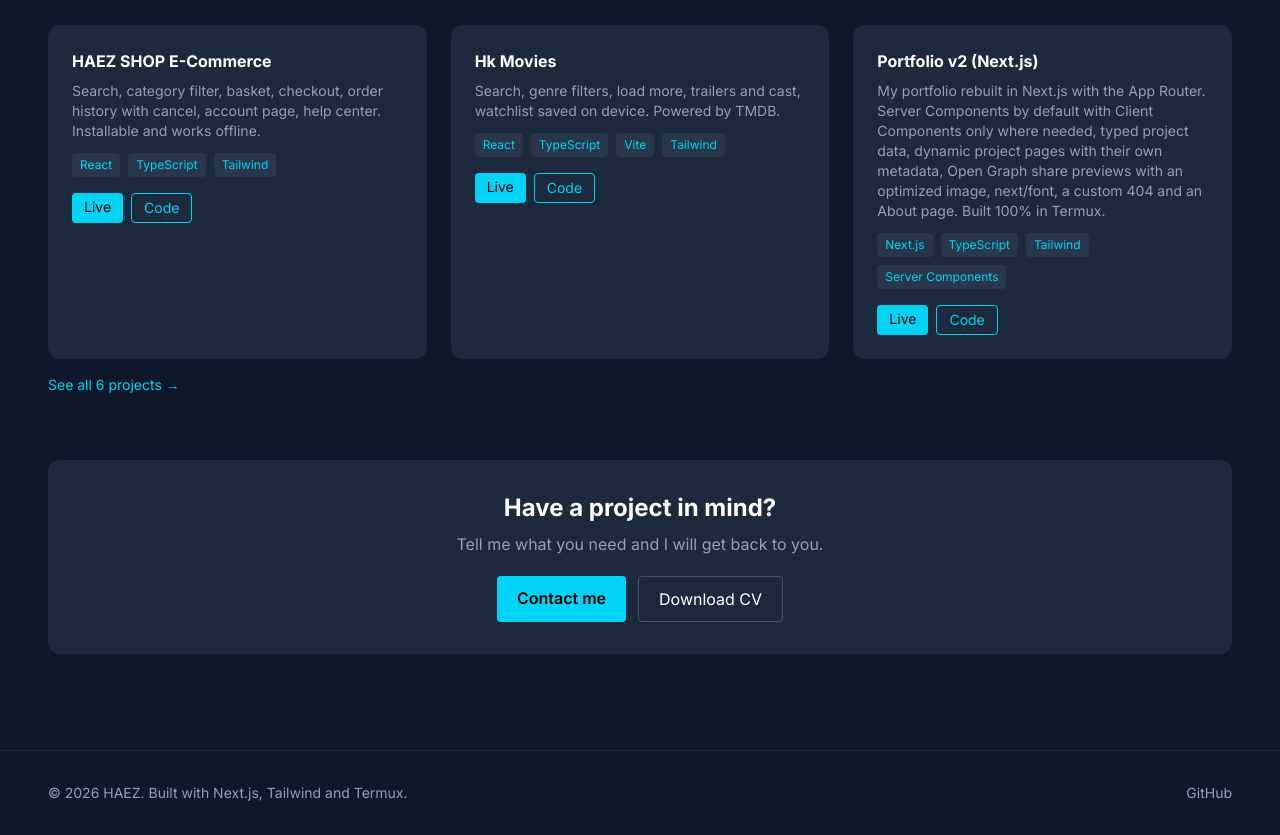
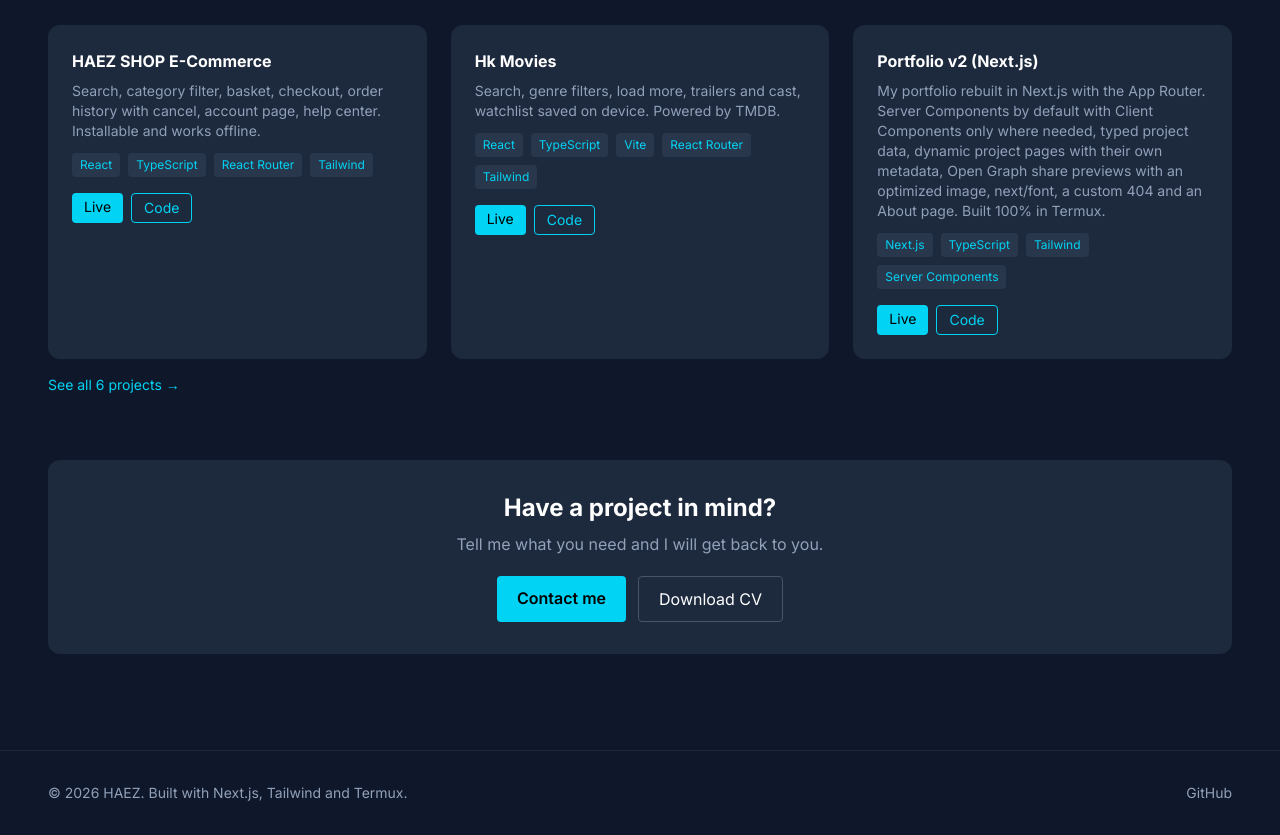
Before and after one commit to Haez0004/haez-portfolio, a Next.js app: page / in a window 1280 px wide. Shown: the part 963-1798 px from the top of the page. Built offline with nearby package versions, Linux system fonts and the light colour scheme.

Commit message:
docs: show React Router and real features on project cards

```diff
--- a/data/projects.ts
+++ b/data/projects.ts
@@ -30,8 +30,8 @@ export const projects: Project[] = [
     slug: "expense-tracker",
     title: "Expense Tracker",
     description:
-      "Offline Expense Tracker with Search, Monthly Filter, Edit/Delete. Installable, works without internet.",
-    tech: ["React", "Vite", "PWA"],
+      "Multi-page React app with dashboard, transactions, analytics, monthly budget and settings. Search, month and date filters, edit/delete, multi-currency. Installable PWA that works offline.",
+    tech: ["React", "TypeScript", "React Router", "Tailwind", "PWA"],
     live: "https://expense-tracker-7455.vercel.app",
     code: "https://github.com/Haez0004/expense-tracker",
   },
@@ -40,7 +40,7 @@ export const projects: Project[] = [
     title: "HAEZ SHOP E-Commerce",
     description:
       "Search, category filter, basket, checkout, order history with cancel, account page, help center. Installable and works offline.",
-    tech: ["React", "TypeScript", "Tailwind"],
+    tech: ["React", "TypeScript", "React Router", "Tailwind"],
     live: "https://e-commerce-ten-wine-53.vercel.app",
     code: "https://github.com/Haez0004/e-commerce-",
   },
@@ -49,7 +49,7 @@ export const projects: Project[] = [
     title: "Hk Movies",
     description:
       "Search, genre filters, load more, trailers and cast, watchlist saved on device. Powered by TMDB.",
-    tech: ["React", "TypeScript", "Vite", "Tailwind"],
+    tech: ["React", "TypeScript", "Vite", "React Router", "Tailwind"],
     live: "https://haez0004-movie-app.vercel.app",
     code: "https://github.com/Haez0004/movie-app",
   },
```
